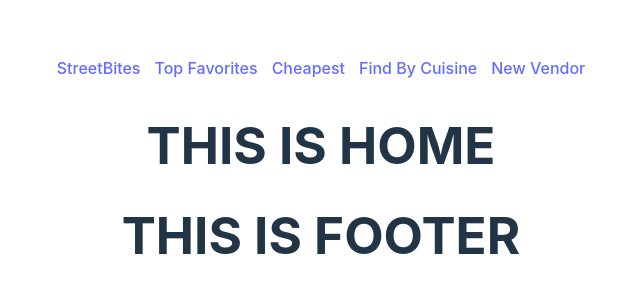
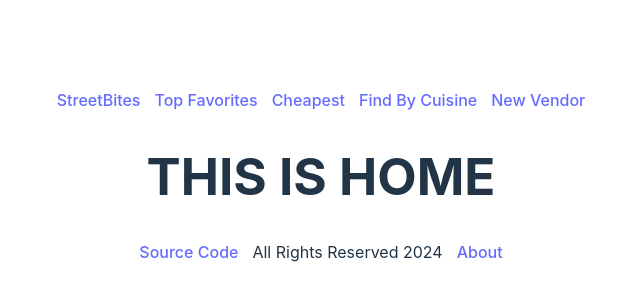
Before and after one commit to AbrahamZambranoTablante/streetbites-fullstack-web-app, a React (Vite) app in the folder frontend/: page / in a window 1280 px wide. Shown: the part 224-524 px from the top of the page, without its empty margins (319-959 px from the left). Built offline with nearby package versions, Linux system fonts and the light colour scheme.

Commit message:
Abraham: update footer and add css

```diff
--- a/frontend/src/CSS/Footer.css
+++ b/frontend/src/CSS/Footer.css
@@ -0,0 +1,8 @@
+footer {
+    display: flex;
+    justify-content: center;
+    align-items: center;
+    p {
+        margin: 2px 7px;
+    }
+}
--- a/frontend/src/Components/Footer.jsx
+++ b/frontend/src/Components/Footer.jsx
@@ -1,7 +1,16 @@
+import { Link } from "react-router-dom"
+import "../CSS/Footer.css"
+
 export default function Footer () {
     return (
-        <>
-            <h1>THIS IS FOOTER</h1>
-        </>
+        <footer>
+            <Link to="https://github.com/AbrahamZambranoTablante/streetbites-fullstack-web-app">
+                <p>Source Code</p>
+            </Link>
+                <p>All Rights Reserved 2024</p>
+            <Link to="/about">
+                <p>About</p>
+            </Link>
+        </footer>
     )
 }
```
